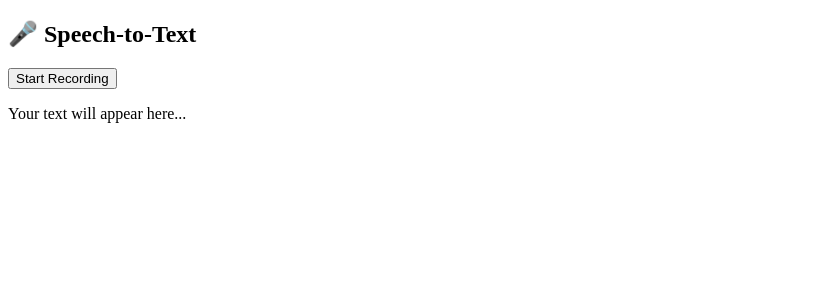
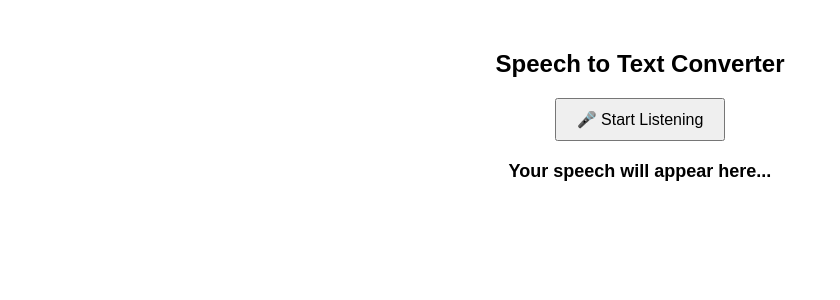
Before and after one commit to jenish2210/AI-Driven-Personal-Assistant, a Django app: template assistant_project/core/templates/speech_to_text.html in a window 1280 px wide. Shown: the top 300 px of the page, without its empty margins (0-840 px from the left). Run offline with Django 5.2, Linux system fonts and the light colour scheme; the template is opened without the code that fills it, so the values that code supplies are empty.

Commit message:
Updated home page and integrated Gemini AI

```diff
--- a/assistant_project/core/templates/speech_to_text.html
+++ b/assistant_project/core/templates/speech_to_text.html
@@ -4,20 +4,48 @@
     <meta charset="UTF-8">
     <meta name="viewport" content="width=device-width, initial-scale=1.0">
     <title>Speech to Text</title>
+    <style>
+        body {
+            font-family: Arial, sans-serif;
+            text-align: center;
+            margin: 50px;
+        }
+        button {
+            padding: 10px 20px;
+            font-size: 16px;
+            cursor: pointer;
+        }
+        #output {
+            margin-top: 20px;
+            font-size: 18px;
+            font-weight: bold;
+        }
+    </style>
 </head>
 <body>
-    <h2>🎤 Speech-to-Text</h2>
-    <button id="startRecording">Start Recording</button>
-    <p id="outputText">Your text will appear here...</p>
+
+    <h2>Speech to Text Converter</h2>
+    <button onclick="startSpeechRecognition()">🎤 Start Listening</button>
+
+    <p id="output">Your speech will appear here...</p>
 
     <script>
-        document.getElementById("startRecording").onclick = function() {
-            fetch("{% url 'speech_to_text_view' %}", { method: "POST" })
+        function startSpeechRecognition() {
+            fetch("{% url 'speech_to_text_view' %}")  // Update with your Django URL
             .then(response => response.json())
             .then(data => {
-                document.getElementById("outputText").innerText = data.text || data.error;
+                if (data.text) {
+                    document.getElementById("output").innerText = "Recognized Text: " + data.text;
+                } else {
+                    document.getElementById("output").innerText = "Error: " + data.error;
+                }
+            })
+            .catch(error => {
+                document.getElementById("output").innerText = "Error connecting to the server.";
+                console.error("Error:", error);
             });
-        };
+        }
     </script>
+
 </body>
 </html>
```
Also changed, not shown: assistant_project/core/templates/text_to_speech.html (+104 -6 lines).
